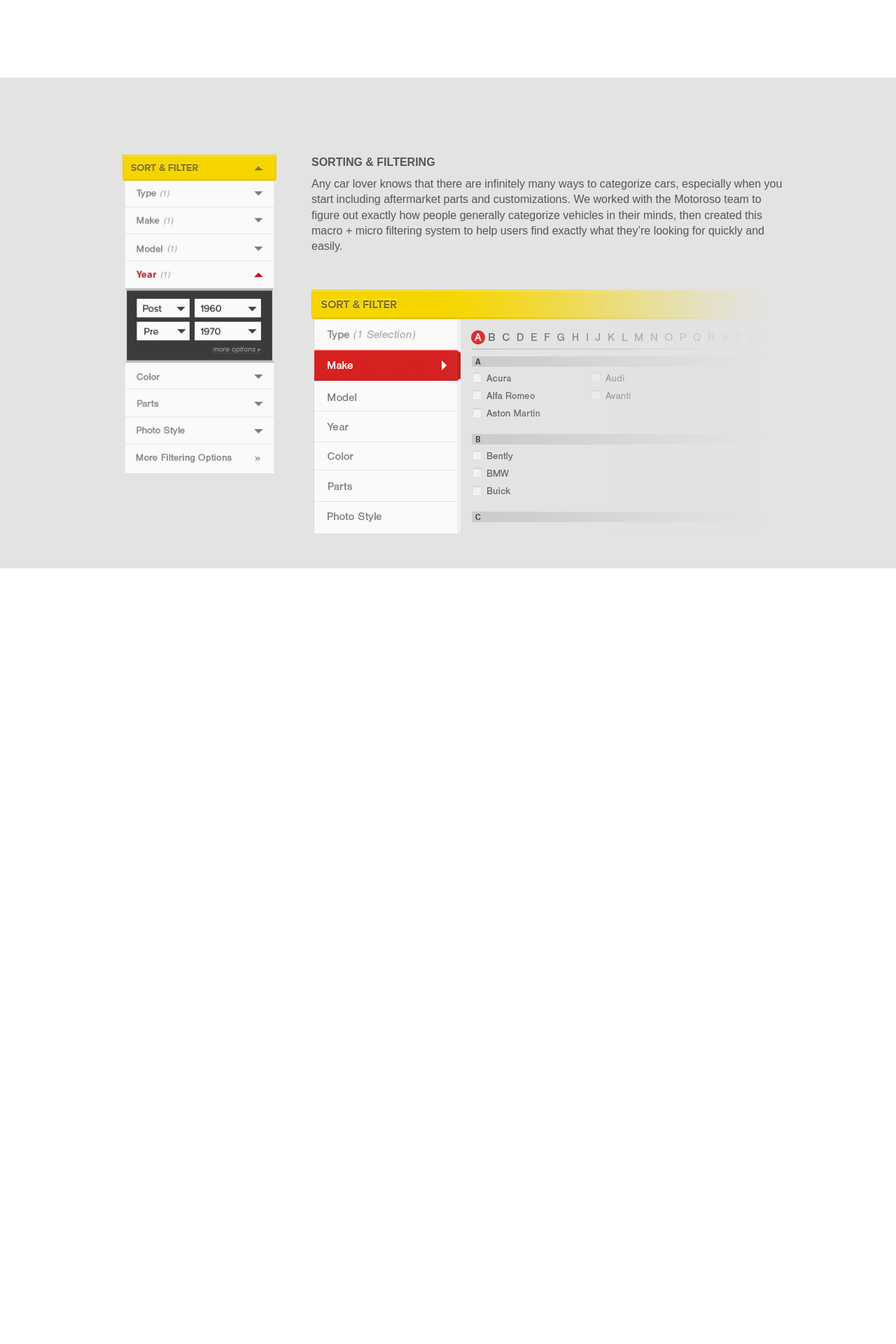
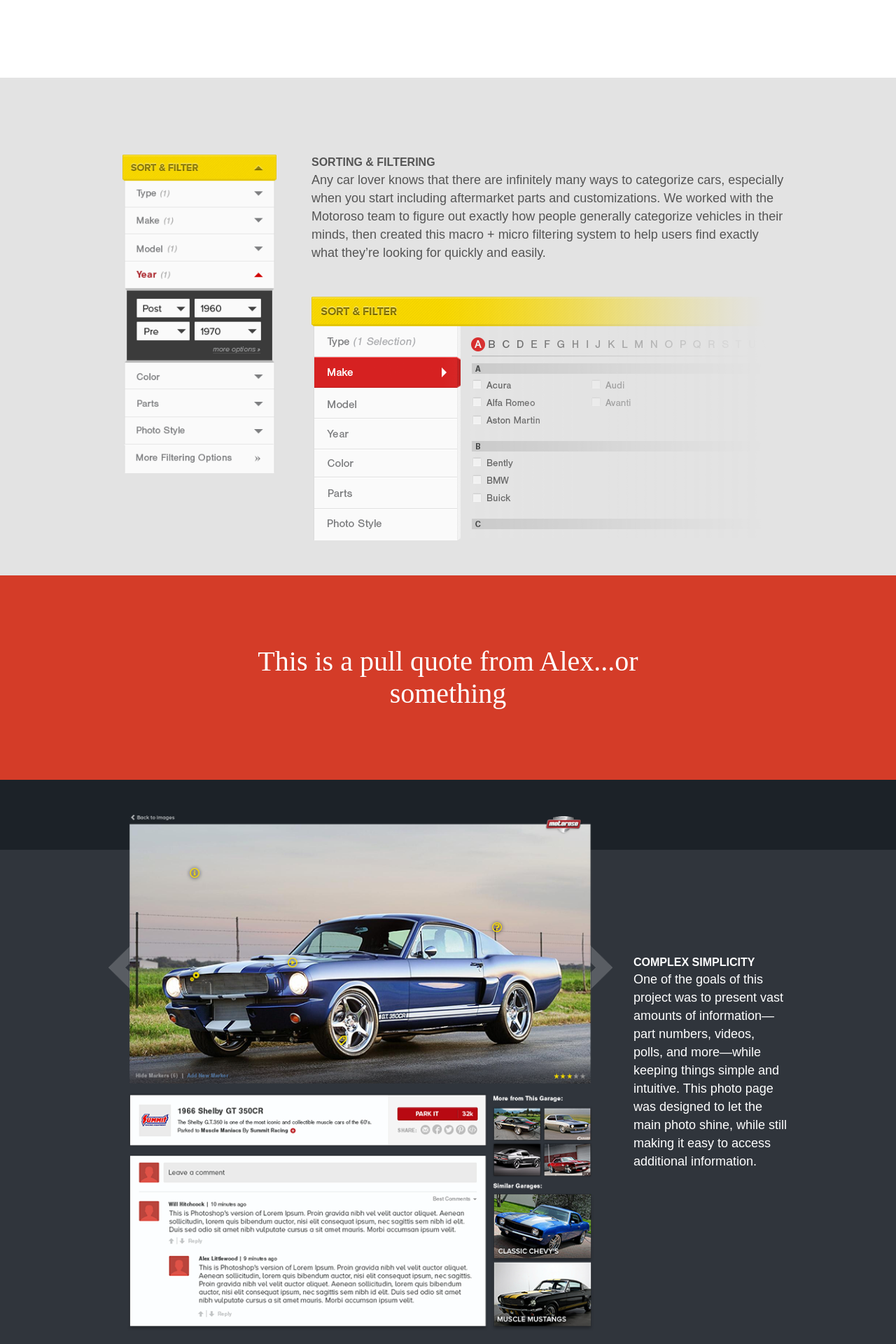
Before and after one commit to hitchcockwill/camp-four-creative, a Jekyll site: the page built from _posts/2014-01-01-motoroso.html, in a window 1280 px wide. Shown: the part 1133-3053 px from the top of the page at 70% size. Built offline with Jekyll 4.4.1, drawn with Linux system fonts in a browser that asks for light colours; before the commit the page ends 1945 px from its top, so only the background shows below that.

Commit message:
motoroso case study visual

```diff
--- a/_posts/2014-01-01-motoroso.html
+++ b/_posts/2014-01-01-motoroso.html
@@ -70,3 +70,26 @@ post_scripts: ['motoroso.js']
 
   </div>
 </div>
+
+
+<div class="section quote">
+  <div class="row">
+    <div class="large-8 large-offset-2 columns">
+      <h2>This is a pull quote from Alex...or something</h2>
+    </div>
+  </div>
+</div>
+
+
+<div class="section single-motor">
+  <div class="top-strip"></div>
+  <div class="row">
+    <div class="large-9 columns">
+      <img src="/img/case-studies/motoroso/view_motor.png" alt="">
+    </div>
+    <div class="about large-3 columns">
+      <h4>Complex Simplicity</h4>
+      <p>One of the goals of this project was to present vast amounts of information&mdash;part numbers, videos, polls, and more&mdash;while keeping things simple and intuitive. This photo page was designed to let the main photo shine, while still making it easy to access additional information.</p>
+    </div>
+  </div>
+</div>
--- a/css/sections/motoroso.css
+++ b/css/sections/motoroso.css
@@ -1,68 +1,114 @@
-/* line 14, ../../scss/sections/motoroso.scss */
+/* line 16, ../../scss/sections/motoroso.scss */
 body {
   color: #524d56;
 }
+/* line 19, ../../scss/sections/motoroso.scss */
+body p {
+  font-size: 18px;
+  line-height: 26px;
+}
+/* line 23, ../../scss/sections/motoroso.scss */
+body h4 {
+  margin: 0;
+}
 
-/* line 22, ../../scss/sections/motoroso.scss */
+/* line 32, ../../scss/sections/motoroso.scss */
 .motoroso-hero {
   background: url("/img/camp-hero.jpg") center top no-repeat;
   background-size: cover;
   height: 750px;
   overflow: hidden;
 }
-/* line 28, ../../scss/sections/motoroso.scss */
+/* line 38, ../../scss/sections/motoroso.scss */
 .motoroso-hero > .row {
   position: relative;
 }
 
-/* line 32, ../../scss/sections/motoroso.scss */
+/* line 42, ../../scss/sections/motoroso.scss */
 .hero-interface-1,
 .hero-interface-2 {
   max-width: 700px;
   position: absolute;
 }
 
-/* line 37, ../../scss/sections/motoroso.scss */
+/* line 47, ../../scss/sections/motoroso.scss */
 .hero-interface-1 {
   top: 200px;
   left: 0;
   z-index: 8;
 }
 
-/* line 43, ../../scss/sections/motoroso.scss */
+/* line 53, ../../scss/sections/motoroso.scss */
 .hero-interface-2 {
   top: 300px;
   right: 0;
   z-index: 10;
 }
 
-/* line 53, ../../scss/sections/motoroso.scss */
+/* line 63, ../../scss/sections/motoroso.scss */
 .section {
   padding-top: 50px;
   padding-bottom: 50px;
 }
 
-/* line 62, ../../scss/sections/motoroso.scss */
+/* line 72, ../../scss/sections/motoroso.scss */
 .section.intro {
   padding: 110px 0;
   text-align: center;
 }
 
-/* line 71, ../../scss/sections/motoroso.scss */
+/* line 81, ../../scss/sections/motoroso.scss */
 .section.sorting {
   padding-top: 110px;
   color: #555555;
   background: #e3e3e3;
 }
-/* line 76, ../../scss/sections/motoroso.scss */
+/* line 86, ../../scss/sections/motoroso.scss */
 .section.sorting .sort-image-1 {
   margin-left: 20px;
 }
-/* line 81, ../../scss/sections/motoroso.scss */
+/* line 91, ../../scss/sections/motoroso.scss */
 .section.sorting .sorting-content > * {
   margin-left: 40px;
 }
-/* line 84, ../../scss/sections/motoroso.scss */
+/* line 94, ../../scss/sections/motoroso.scss */
 .section.sorting p {
   margin-bottom: 50px;
 }
+
+/* line 103, ../../scss/sections/motoroso.scss */
+.section.quote {
+  background: #d43c28;
+  color: white;
+  text-align: center;
+  padding: 100px 0;
+}
+/* line 108, ../../scss/sections/motoroso.scss */
+.section.quote h2 {
+  line-height: 46px;
+  font-size: 40px;
+  margin: 0;
+}
+
+/* line 120, ../../scss/sections/motoroso.scss */
+.section.single-motor {
+  position: relative;
+  background: #30353c;
+}
+/* line 123, ../../scss/sections/motoroso.scss */
+.section.single-motor .top-strip {
+  height: 100px;
+  background: #1c2228;
+  position: absolute;
+  top: 0;
+  left: 0;
+  right: 0;
+}
+/* line 131, ../../scss/sections/motoroso.scss */
+.section.single-motor h4, .section.single-motor p {
+  color: white;
+}
+/* line 134, ../../scss/sections/motoroso.scss */
+.section.single-motor .about {
+  margin-top: 200px;
+}
```
Also changed, not shown: scss/sections/motoroso.scss (+50 -0 lines), img/case-studies/motoroso/view_motor.png (renamed from img/case-studies/motoroso/view_motoro.png).
